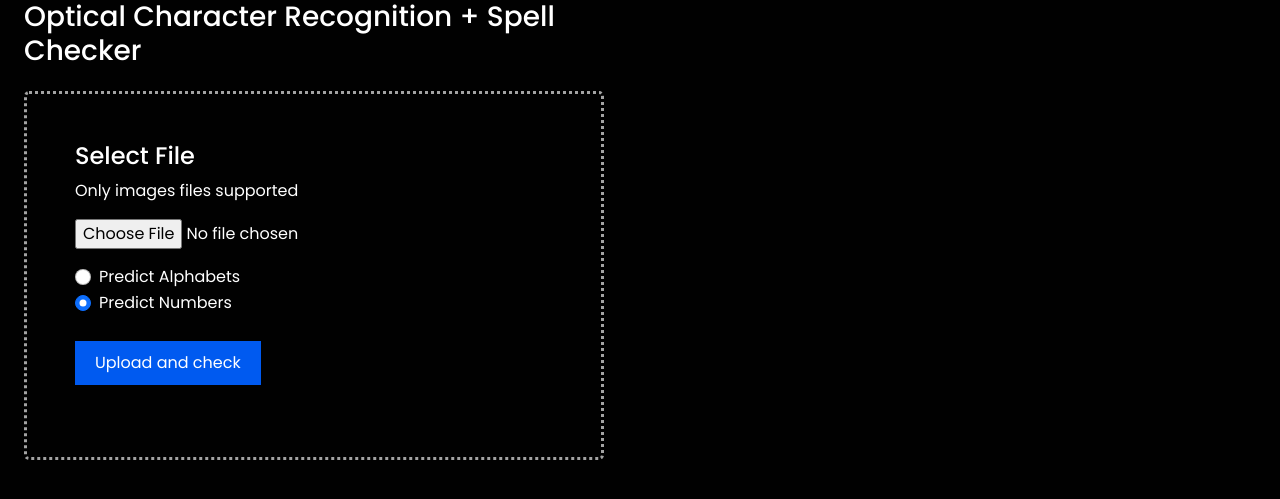
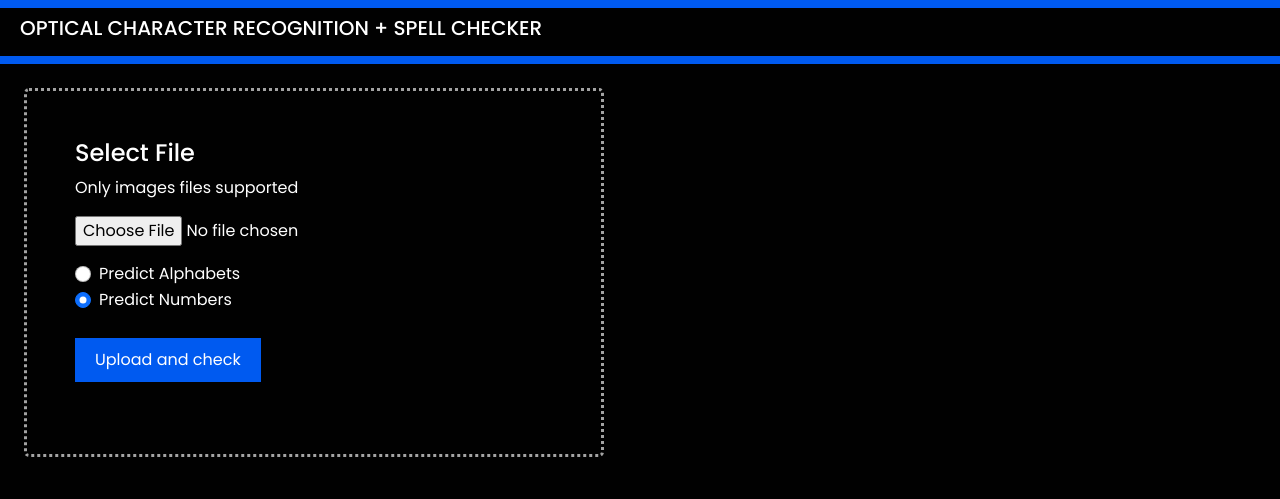
Before and after one commit to 1SasB/Optical-Character-Recognition-Spell-Checker, a Flask app: page / in a window 1280 px wide. Shown: the top 499 px of the page. Run offline with Flask 2, Linux system fonts and the light colour scheme.

Commit message:
added a navbar

```diff
--- a/main/templates/home.html
+++ b/main/templates/home.html
@@ -9,12 +9,19 @@
     <title>OCR+SPC</title>
 </head>
 <body>
+  <nav class="navbar navbar-default" style="background-color: #005af0;">
+    <div class="container-fluid">
+      <div class="navbar-header justify-content-center">
+        <h4 class="navbar-brand p-2" style="text-decoration: none;" href="#">OPTICAL CHARACTER RECOGNITION + SPELL CHECKER</h4>
+      </div>
+    </div>
+  </nav>
   <div class="row justify-content-center">
 
     <div class="col-sm-12 col-md-6 col-lg-6 col-xl-6 d-flex justify-content-center">
       <div class="container">
         <!-- <h2>Optical Character Recognition</h2> -->
-        <h3>Optical Character Recognition + Spell Checker</h3>
+        <!-- <h3>Optical Character Recognition + Spell Checker</h3> -->
         <div class="">
 
           <div id="dp-box" class="container my-4 p-5">
```
